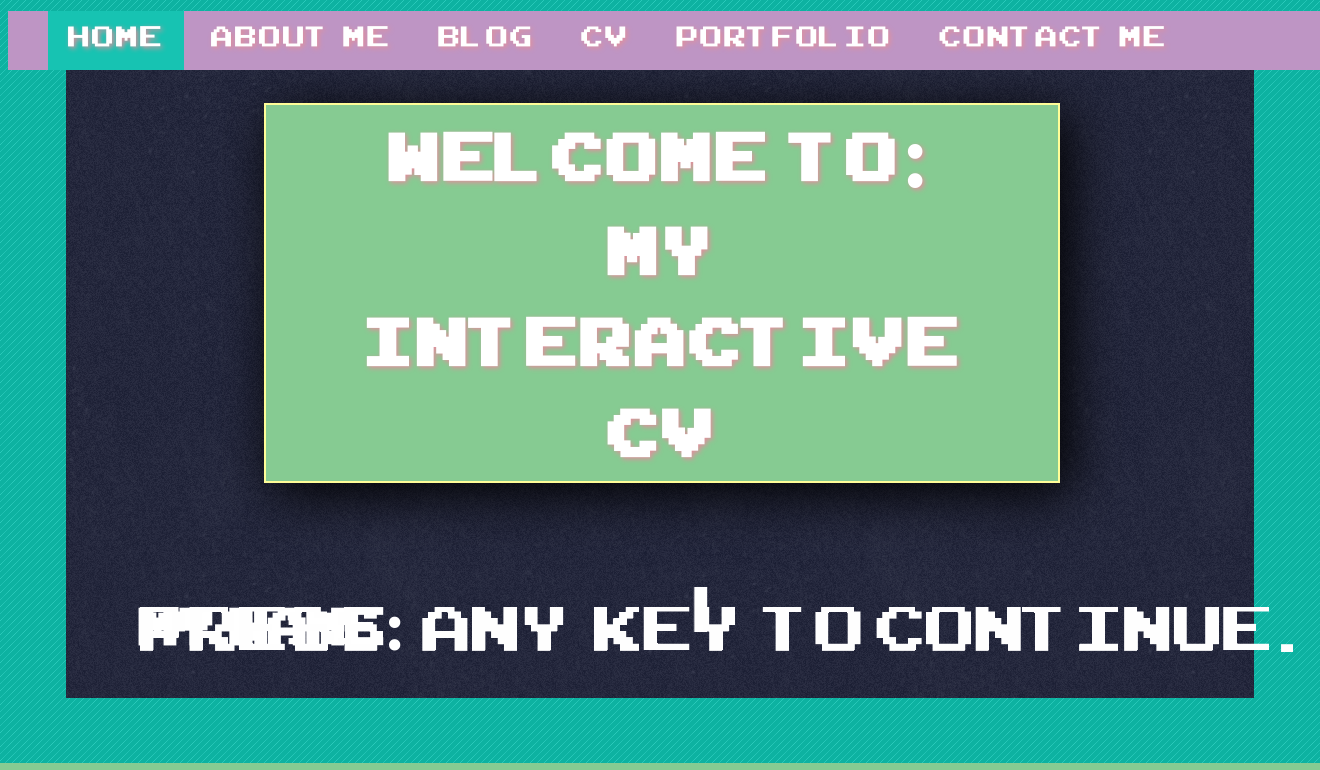
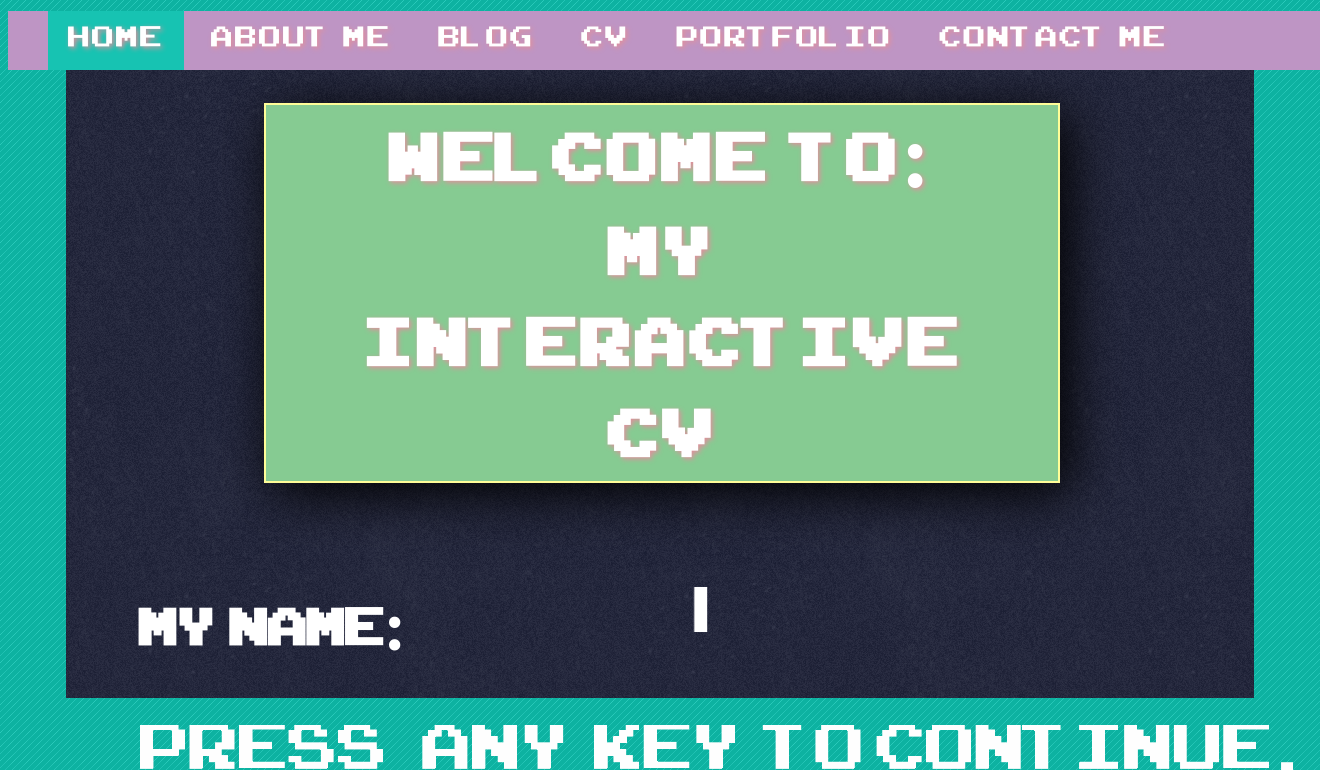
Before and after one commit to Ale42RA/interactive-cv, a Django app: page / in a window 1320 px wide. Shown: the part 37-807 px from the top of the page. Run offline with Django 3.2, Linux system fonts and the light colour scheme; parts of the project's set-up code (start-up, migrations or seed data) failed here and were passed over.

Commit message:
My Interactive CV, sixth commit

```diff
--- a/apps/homepage/templates/homepage/homepage.html
+++ b/apps/homepage/templates/homepage/homepage.html
@@ -45,5 +45,5 @@
 <h2 style="top: 15%;">
 <img src="{% static "homepage/TypeAnim.gif" %}" alt="Name" height="45px" align="right">
 My Name:</h2>
-<img src="{% static "homepage/press_any_key_to_continue.gif" %}" alt="pressKey2Continue" height="45px" align="centre" " >
+<img src="{% static "homepage/press_any_key_to_continue.gif" %}" alt="pressKey2Continue" height="45px" align="centre" style="top: 15%;" >
 </html>
```
